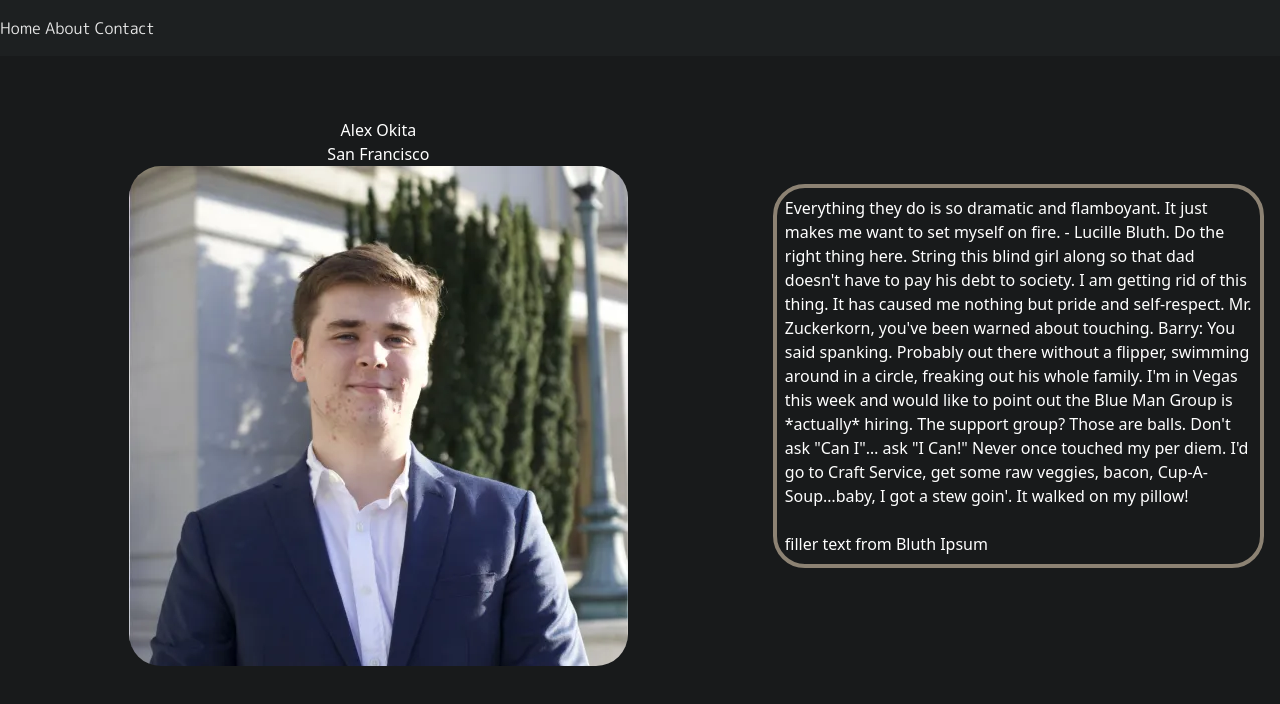
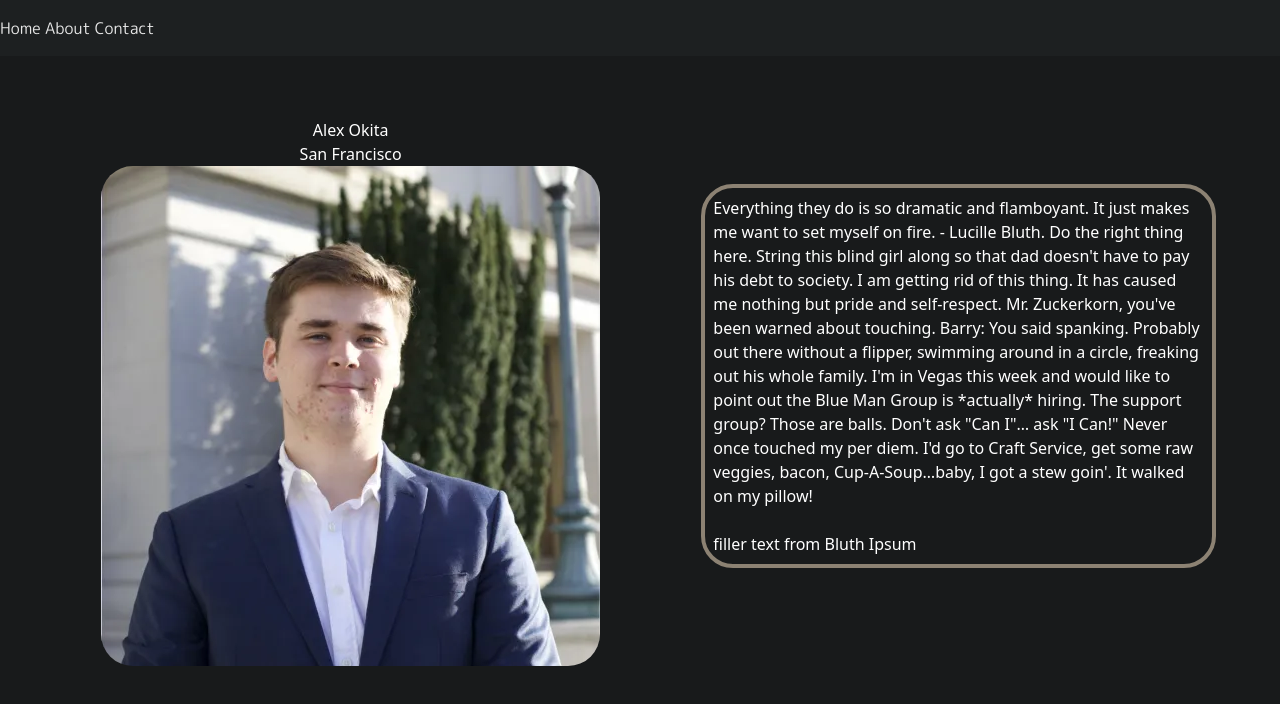
Before and after one commit to TheArctesian/alex-okita.com, a SvelteKit app in the folder app/: page / in a window 1280 px wide. Shown: the top 704 px of the page. Built offline with nearby package versions, Linux system fonts and the light colour scheme.

Commit message:
done first

```diff
--- a/app/src/routes/+page.svelte
+++ b/app/src/routes/+page.svelte
@@ -43,8 +43,10 @@
     }
 
     .blerb{
-        flex: 1;
-        margin: 1rem;
+        flex: 2;
+        align-content: center;
+        margin:auto;
+        margin-right: 4rem;
         border: 0.3rem solid #8C8273;
         border-radius: 2rem;
         padding: 0.5rem
```
